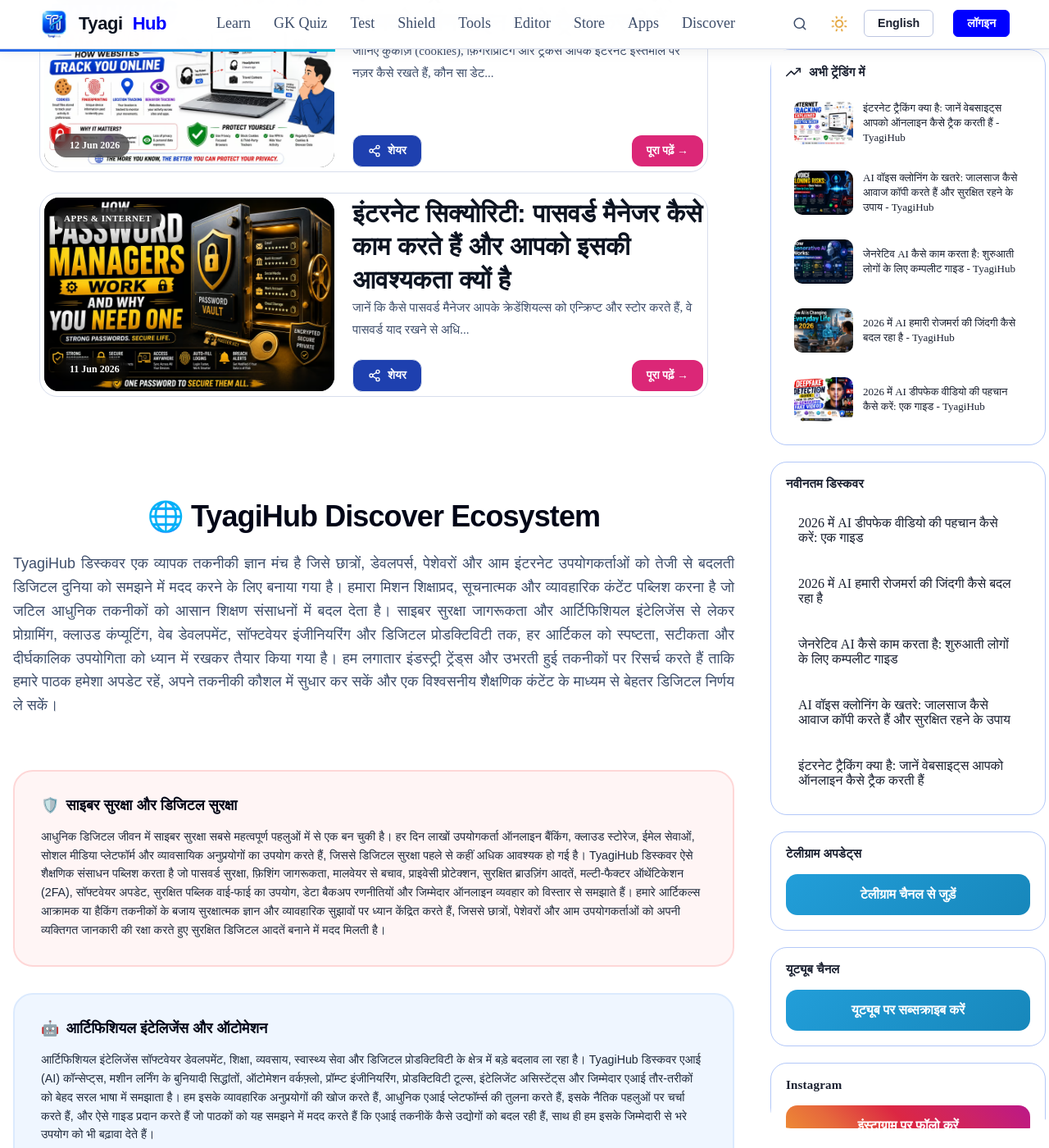
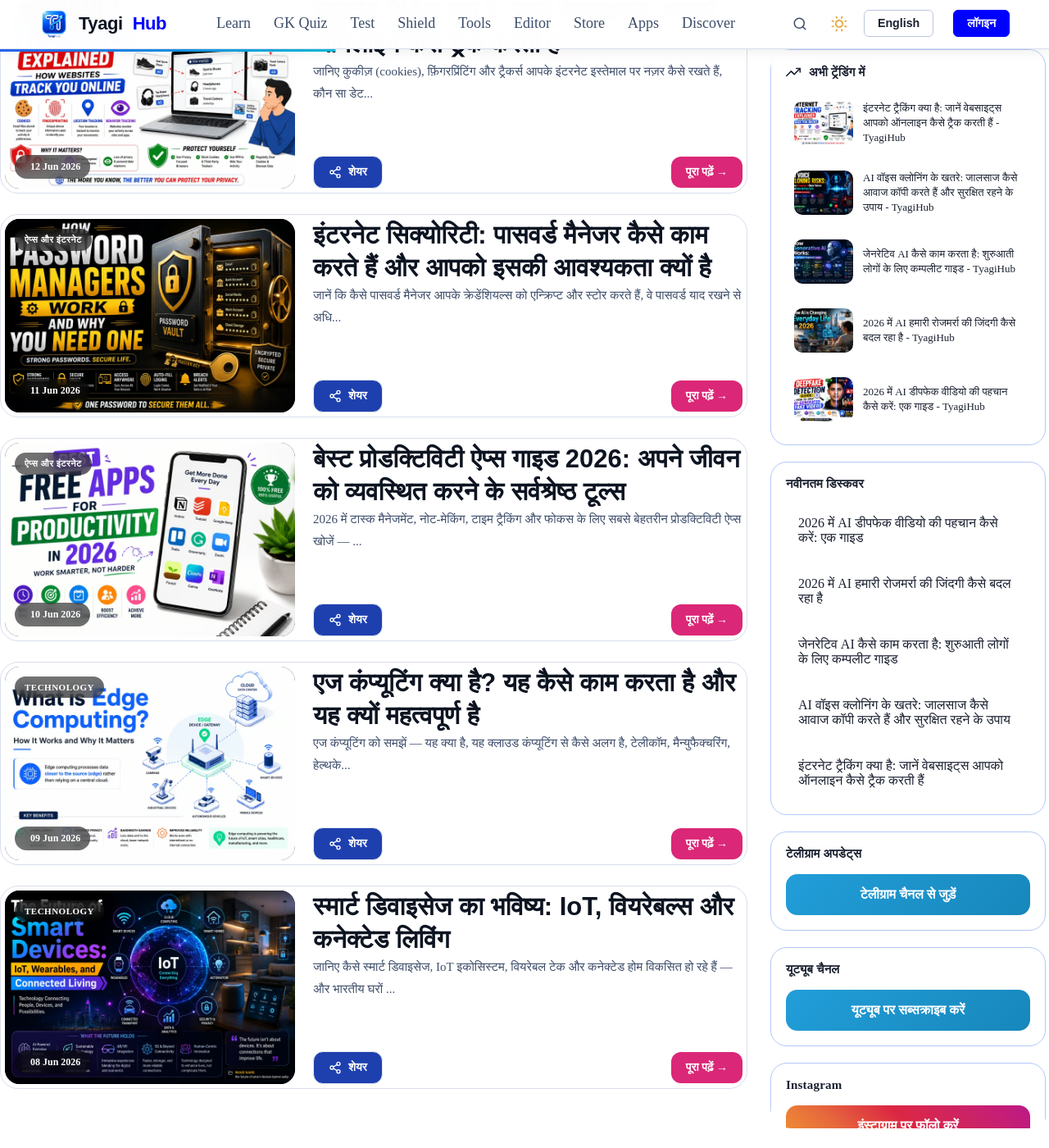
Before and after one commit to HimanshuTyagiJi/TyagiHub, a Jekyll site: the page built from hi/discover/index.html, in a window 1280 px wide and 1400 px high, scrolled down 1996 px. Shown: the whole window at 82% size. Built offline with Jekyll 4.4.1, drawn with Linux system fonts in a browser that asks for light colours; comment, search, counter and statistics services are not loaded; some of the changed text lies outside the part shown.

Commit message:
Update index.html

```diff
--- a/hi/discover/index.html
+++ b/hi/discover/index.html
@@ -1,13 +1,13 @@
 ---
 layout: discover
-title: "Discover — Technology, AI & Cybersecurity"
-description: "टेक्नोलॉजी, AI, साइबर सुरक्षा, शिक्षा, डिजिटल अपडेट, ऑनलाइन सुरक्षा, apps, tutorials & future innovation — सब कुछ एक ही Discover फ़ीड में।"
+title: "खोजें — टेक्नोलॉजी, एआई और साइबर सुरक्षा"
+description: "टेक्नोलॉजी, एआई, साइबर सुरक्षा, शिक्षा, समसामयिक विषय, डिजिटल अपडेट, ऑनलाइन सुरक्षा, ऐप्स, ट्यूटोरियल्स और भविष्य के नवाचार — सब कुछ त्यागीहब के एक शक्तिशाली डिस्कवर फ़ीड में।"
 permalink: /hi/discover/
 image: /assets/images/tyagihub.png
 author: "Himanshu Tyagi"
 lang: hi
 robots: "index, follow"
-keywords: "TyagiHub, AI टूल्स, साइबर सुरक्षा, शिक्षा, टेक्नोलॉजी, डिजिटल अपडेट, ऑनलाइन सुरक्षा"
+keywords: "TyagiHub, AI tools, cybersecurity, education, current affairs, apps, tutorials, technology news, digital updates, online safety, हिंदी टेक"
 section: discover
 extra_css:
   - /assets/css/discover.css
@@ -22,20 +22,20 @@ extra_js:
     <div class="container discover-hero__content">
       <div class="discover-badge">
         <span class="discover-badge__dot"></span>
-        TyagiHub Discover
+        त्यागीहब डिस्कवर
       </div>
       <h1 class="discover-title">
-        Discover Technology, AI & <span>Cybersecurity</span>
+        खोजें टेक्नोलॉजी, एआई और <span>साइबर सुरक्षा</span>
       </h1>
 
       <p class="discover-desc">
-        टेक्नोलॉजी, कृत्रिम बुद्धिमत्ता (AI), साइबर सुरक्षा, शिक्षा, समसामयिक घटनाएँ,
-        डिजिटल टूल्स, ऐप्स, ट्यूटोरियल, ऑनलाइन सुरक्षा और भविष्य की नवाचार तकनीकों से जुड़ी
-        उपयोगी जानकारी — सब कुछ एक ही शक्तिशाली TyagiHub Discover फ़ीड में।
+        टेक्नोलॉजी, एआई, साइबर सुरक्षा, शिक्षा, समसामयिक विषय,
+        डिजिटल टूल्स, ऐप्स, ट्यूटोरियल्स, ऑनलाइन सुरक्षा और
+        भविष्य के नवाचार — सब कुछ एक शक्तिशाली डिस्कवर फ़ीड में।
       </p>
 
       <p class="discover-seo-text" style="display: none !important; visibility: hidden;">
-        Welcome to the official TyagiHub Discover feed. Explore our comprehensive repository of artificial intelligence tutorials, advanced data safety architecture, digital layouts, and software engineering methodologies handcrafted by Tyagi MultiTech. Stay ahead with modern insights on network protocols, computing automation, internet safety trends, and developer utilities optimized for high-performance scale.
+        TyagiHub के आधिकारिक हिंदी डिस्कवर फ़ीड में आपका स्वागत है। त्यागी मल्टीटेक द्वारा विशेष रूप से तैयार किए गए आर्टिफिशियल इंटेलिजेंस ट्यूटोरियल, उन्नत डेटा सुरक्षा आर्किटेक्चर, डिजिटल लेआउट और सॉफ्टवेयर इंजीनियरिंग पद्धतियों के हमारे व्यापक भंडार का अन्वेषण करें। उच्च-प्रदर्शन स्केल के लिए अनुकूलित नेटवर्क प्रोटोकॉल, कंप्यूटिंग ऑटोमेशन, इंटरनेट सुरक्षा रुझानों और डेवलपर उपयोगिताओं पर आधुनिक अंतर्दृष्टि के साथ आगे रहें।
       </p>
 
       <div class="discover-icons">
@@ -74,38 +74,83 @@ extra_js:
 
   <section class="discover-search-filter-section">
     <div class="container">
+
       <div class="discover-search-wrapper">
-        <input type="text" id="discover-search" class="discover-search-input" placeholder="Search posts dynamically...">
+        <input type="text" id="discover-search" class="discover-search-input" placeholder="आर्टिकल्स तुरंत सर्च करें...">
       </div>
+
       <div class="discover-categories" id="category-buttons-container">
-        <button class="discover-cat-btn" data-cat="all" onclick="window.location.href='?category=all'"> सभी <span>(9)</span></button>
-        <button class="discover-cat-btn" data-cat="ai-future" onclick="window.location.href='?category=ai-future'"> AI Future <span>(3)</span></button>
-        <button class="discover-cat-btn" data-cat="apps-and-internet" onclick="window.location.href='?category=apps-and-internet'"> Apps and internet <span>(3)</span></button>
-        <button class="discover-cat-btn" data-cat="technology" onclick="window.location.href='?category=technology'"> Technology <span>(3)</span></button>
-        <button class="discover-cat-btn" data-cat="cybersecurity" onclick="window.location.href='?category=cybersecurity'"> Cyber Security <span>(3)</span></button>
+
+        {% if page.lang == "hi" %}
+          {% assign all_posts_size = site.posts_hi.size %}
+        {% else %}
+          {% assign posts_size = site.posts.size %}
+          {% assign shield_size = site.shield.size %}
+          {% assign all_posts_size = posts_size | plus: shield_size %}
+        {% endif %}
+
+        <button class="discover-cat-btn" data-cat="all" onclick="window.location.href='?category=all'">
+          सभी
+          <span>({{ all_posts_size }})</span>
+        </button>
+
+        {% assign categories = site.categories | sort %}
+        {% for category in categories %}
+          {% unless category[0] == "discover" %}
+
+            {% assign cat_name = category[0] | downcase %}
+
+            {% if cat_name == "appsandinternet" %}
+              {% assign display_name = "ऐप्स और इंटरनेट" %}
+            {% elsif cat_name == "aifuture" or cat_name == "ai-future" %}
+              {% assign display_name = "एआई फ्यूचर" %}
+            {% elsif cat_name == "cybersecurity" or cat_name == "cyber-security" %}
+              {% assign display_name = "साइबर सुरक्षा" %}
+            {% else %}
+              {% assign display_name = category[0] | replace: "-", " " | replace: "_", " " | capitalize %}
+            {% endif %}
+
+            <button class="discover-cat-btn" data-cat="{{ category[0] | downcase }}" onclick="window.location.href='?category={{ category[0] | downcase }}'">
+              {{ display_name }}
+              <span>({{ category[1].size }})</span>
+            </button>
+          {% endunless %}
+        {% endfor %}
+
+        {% unless page.lang == "hi" %}
+          <button class="discover-cat-btn" data-cat="cybersecurity" onclick="window.location.href='?category=cybersecurity'">
+            साइबर सुरक्षा
+            <span>({{ site.shield.size }})</span>
+          </button>
+        {% endunless %}
+
       </div>
+
     </div>
   </section>
 
-  <!-- Content Wrapper Matrix -->
-  <div class="tc-wrapper container" style="display: flex; gap: 24px; margin-top: 20px; align-items: flex-start; flex-wrap: wrap;">
+  <section class="section">
+    <div id="posts">
 
-    <!-- LEFT SIDE: Posts Grid Layout Engine -->
-    <div class="tc-left" style="flex: 1; min-width: 300px; max-width: 100%;">
-      <section class="section" style="padding: 0;">
-        <div id="posts">
       <div id="post-wrapper" class="static-seo-load">
 
         {% if page.lang == "hi" %}
           {% assign sorted = site.posts_hi | sort: "date" | reverse %}
         {% else %}
           {% assign combined_posts = "" | split: "" %}
-              {% for p in site.posts %}{% assign combined_posts = combined_posts | push: p %}{% endfor %}
-              {% for p in site.shield %}{% assign combined_posts = combined_posts | push: p %}{% endfor %}
+
+          {% for p in site.posts %}
+            {% assign combined_posts = combined_posts | push: p %}
+          {% endfor %}
+
+          {% for p in site.shield %}
+            {% assign combined_posts = combined_posts | push: p %}
+          {% endfor %}
+
           {% assign sorted = combined_posts | sort: "date" | reverse %}
         {% endif %}
 
-            {% for p in sorted limit: 6 %}
+        {% for p in sorted limit: 12 %}
           {% if p.categories %}
             {% assign p_cat_raw = p.categories[0] | default: "Technology" %}
             {% assign data_cats = "" %}
@@ -123,24 +168,31 @@ extra_js:
 
           {% assign check_cat = p_cat_raw | downcase %}
           {% if check_cat == "aifuture" or check_cat == "ai-future" %}
-                {% assign display_chip = "AI Future" %}
+            {% assign display_chip = "एआई फ्यूचर" %}
           {% elsif check_cat == "appsandinternet" or check_cat == "apps-and-internet" %}
-                {% assign display_chip = "Apps & Internet" %}
+            {% assign display_chip = "ऐप्स और इंटरनेट" %}
           {% elsif check_cat == "cybersecurity" or check_cat == "cyber-security" %}
-                {% assign display_chip = "Cyber Security" %}
+            {% assign display_chip = "साइबर सुरक्षा" %}
           {% else %}
             {% assign display_chip = p_cat_raw | replace: "-", " " | replace: "_", " " | capitalize %}
           {% endif %}
 
-              <div class="horizontal-post-card js-post" data-lang="{{ page.lang | default: 'hi' }}" data-categories="{{ data_cats | strip }}" data-post-url="{{ p.url | relative_url }}">
+          <div class="horizontal-post-card js-post"
+               data-lang="{{ p.lang | default: 'en' }}"
+               data-categories="{{ data_cats | strip }}"
+               data-post-url="{{ p.url | relative_url }}">
 
             <div class="post-img" style="position: relative; overflow: hidden; background: #111216; display: flex; align-items: center; justify-content: center; width: 354px; height: 236px;">
-                  <span class="post-category" style="z-index: 10;">{{ display_chip }}</span>
+              <span class="post-category" style="z-index: 10;">
+                {{ display_chip }}
+              </span>
               <div class="post-date" style="z-index: 10;">
-                    <i class="fa-regular fa-calendar"></i> {{ p.date | date: "%d %b %Y" }}
+                <i class="fa-regular fa-calendar"></i>
+                {{ p.date | date: "%d %b %Y" }}
               </div>
 
               <div class="thumb-media-box" style="width:100%; height:100%; display:flex; align-items:center; justify-content:center; position:relative;">
+
                 <img src="{{ p.image | default: '/assets/images/default-thumb.png' }}"
                      alt="{{ p.title | escape }} - TyagiHub"
                      title="{{ p.title | escape }} - TyagiHub"
@@ -160,14 +212,23 @@ extra_js:
                     {{ p.title }}
                   </span>
                 </div>
+
               </div>
+
             </div>
 
             <div class="post-info">
               <div class="post-top-meta">
-                    <h2><a href="{{ p.url | relative_url }}">{{ p.title }}</a></h2>
-                    <p>{{ p.description | default: p.excerpt | strip_html | truncate: 110 }}</p>
+                <h2>
+                  <a href="{{ p.url | relative_url }}">
+                    {{ p.title }}
+                  </a>
+                </h2>
+                <p>
+                  {{ p.description | default: p.excerpt | strip_html | truncate: 110 }}
+                </p>
               </div>
+
               <div class="post-footer">
                 <button class="native-share-btn" onclick="nativeShare('{{ p.title | escape }}','{{ p.url | absolute_url }}')">
                   <svg width="16" height="16" viewBox="0 0 24 24" fill="none" stroke="currentColor" stroke-width="2" stroke-linecap="round" stroke-linejoin="round">
@@ -179,21 +240,22 @@ extra_js:
                   </svg>
                   <span>शेयर</span>
                 </button>
-                    <a href="{{ p.url | relative_url }}" class="read-link">पूरा पढ़ें →</a>
+                <a href="{{ p.url | relative_url }}" class="read-link">
+                  पूरा पढ़ें →
+                </a>
               </div>
             </div>
 
           </div>
         {% endfor %}
+
       </div>
-          <nav id="pagination-nav" class="pagination-center" aria-label="Pagination Navigation" style="display: flex; gap: 8px; justify-content: center; margin-top: 30px; align-items: center; flex-wrap: wrap;"></nav>
+
+      <nav id="pagination-nav" class="pagination-center" aria-label="Pagination Navigation" style="display: flex; gap: 8px; justify-content: center; margin-top: 30px; align-items: center; flex-wrap: wrap;">
+      </nav>
+
     </div>
   </section>
-    </div>
-
-    <!-- 🔴 REDUNDANT SIDEBAR REMOVED FROM HERE TO PREVENT DOUBLE RENDERING CRASH -->
-
-  </div>
 
 <section class="discover-insights-section">
   <div class="discover-insights-container">
```
Lines whose indentation alone changed are shown as unchanged.
